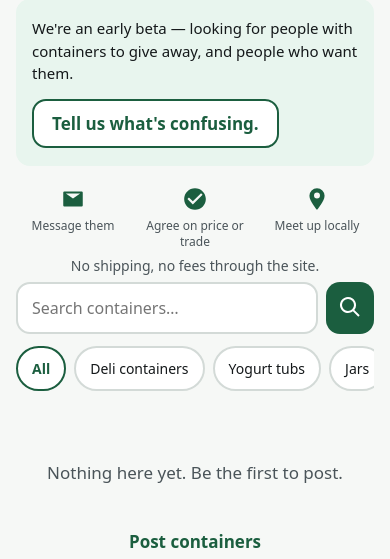
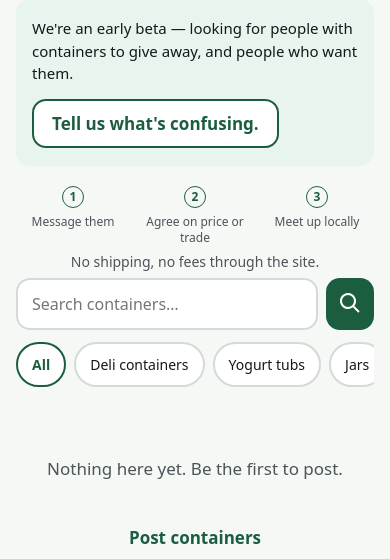
Before and after one commit to seanhelvey/containerswap, a FastAPI app: page / in a window 390 px wide. Shown: the part 215-774 px from the top of the page. Run offline with FastAPI, Linux system fonts and the light colour scheme; data that the repository does not hold is empty.

Commit message:
Replace how-it-works icons with numbered steps
Direct feedback on a live render: two of the three icons were the exact
same SVG paths as the Inbox and Map nav icons, and since the real nav sits
just above this content on desktop, it read as a second nav bar rather
than descriptive text. Numbers can't be confused with navigation the way a
reused icon glyph can, and side-steps the deeper issue that stacked
icon-over-label tiles are specifically a mobile-app tab-bar convention
(Material/Apple HIG) that this site's desktop nav also borrows — worth its
own pass later, not bundled into this fix.

Co-Authored-By: Claude Sonnet 5 <noreply@anthropic.com>

```diff
--- a/static/css/app.css
+++ b/static/css/app.css
@@ -138,8 +138,17 @@ main { padding: var(--pad); max-width: 900px; margin: 0 auto; }
   flex: 1; display: flex; flex-direction: column; align-items: center;
   text-align: center; gap: 6px;
 }
-.how-it-works svg { width: 26px; height: 26px; fill: var(--green); }
-.how-it-works span { font-size: 12px; color: var(--ink-soft); line-height: 1.3; }
+/* Numbered, not icon-based: two of the three icons this replaced were the exact
+   same glyphs as the Inbox/Map nav icons a few inches above on desktop, which
+   read as a second nav bar rather than descriptive text. A step number can't be
+   confused with navigation the way a reused icon can. */
+.how-step {
+  display: flex; align-items: center; justify-content: center;
+  width: 22px; height: 22px; border-radius: 50%;
+  border: 1.5px solid var(--green); color: var(--green);
+  font-size: 12px; font-weight: 700;
+}
+.how-it-works span:not(.how-step) { font-size: 12px; color: var(--ink-soft); line-height: 1.3; }
 .how-it-works-note { text-align: center; margin: 0 0 20px; }
 
 .page-title { font-size: 24px; margin: 0 0 12px; }
--- a/templates/index.html
+++ b/templates/index.html
@@ -18,18 +18,9 @@
 </section>
 
 <ol class="how-it-works">
-  <li>
-    <svg viewBox="0 0 24 24" aria-hidden="true"><path d="M4 5h16a1 1 0 0 1 1 1v12a1 1 0 0 1-1 1H4a1 1 0 0 1-1-1V6a1 1 0 0 1 1-1m1.4 2L12 11.6 18.6 7z"/></svg>
-    <span>{{ t('home.how_1') }}</span>
-  </li>
-  <li>
-    <svg viewBox="0 0 24 24" aria-hidden="true"><path d="M12 2C6.48 2 2 6.48 2 12s4.48 10 10 10 10-4.48 10-10S17.52 2 12 2zm-2 15l-5-5 1.41-1.41L10 14.17l7.59-7.59L19 8l-9 9z"/></svg>
-    <span>{{ t('home.how_2') }}</span>
-  </li>
-  <li>
-    <svg viewBox="0 0 24 24" aria-hidden="true"><path d="M12 2a7 7 0 0 0-7 7c0 5 7 13 7 13s7-8 7-13a7 7 0 0 0-7-7m0 9.5A2.5 2.5 0 1 1 12 6a2.5 2.5 0 0 1 0 5.5"/></svg>
-    <span>{{ t('home.how_3') }}</span>
-  </li>
+  <li><span class="how-step" aria-hidden="true">1</span><span>{{ t('home.how_1') }}</span></li>
+  <li><span class="how-step" aria-hidden="true">2</span><span>{{ t('home.how_2') }}</span></li>
+  <li><span class="how-step" aria-hidden="true">3</span><span>{{ t('home.how_3') }}</span></li>
 </ol>
 <p class="hint how-it-works-note">{{ t('home.how_no_shipping') }}</p>
 
```
